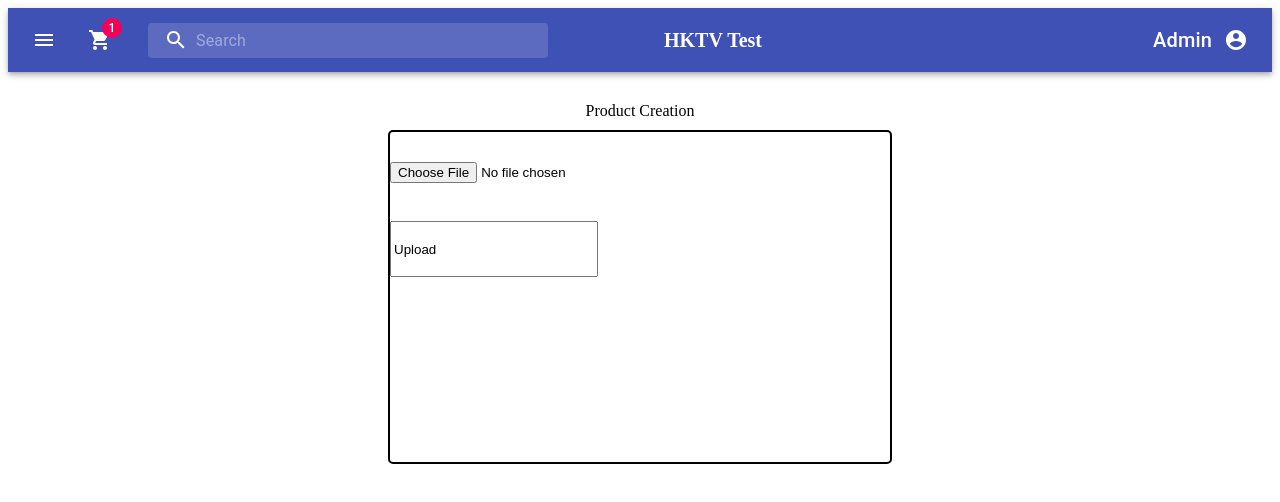
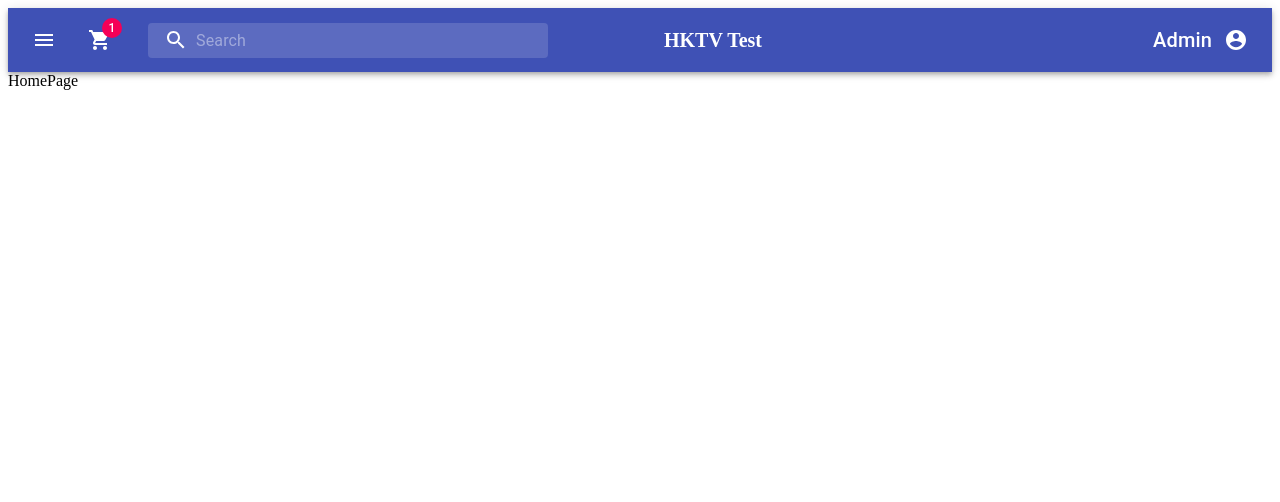
Before and after one commit to headshootcheng/hktvtestfrontend, a React (Create React App) app: page / in a window 1280 px wide. Shown: the top 502 px of the page. Built offline with nearby package versions, Linux system fonts and the light colour scheme.

Commit message:
no message

```diff
--- a/src/dashboard.tsx
+++ b/src/dashboard.tsx
@@ -9,7 +9,7 @@
 
 const Dashboard = () => {
   const [isMenuOpen, setMenuOStatus] = useState<boolean>(false);
-  const [currentIndex, setIndex] = useState<number>(1);
+  const [currentIndex, setIndex] = useState<number>();
 
   const onPressMenu = () => {
     setMenuOStatus(!isMenuOpen);
```
